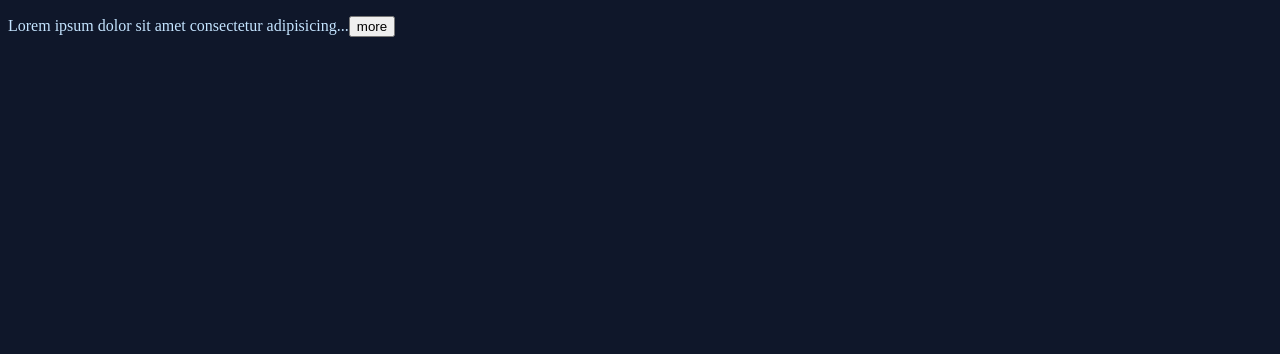
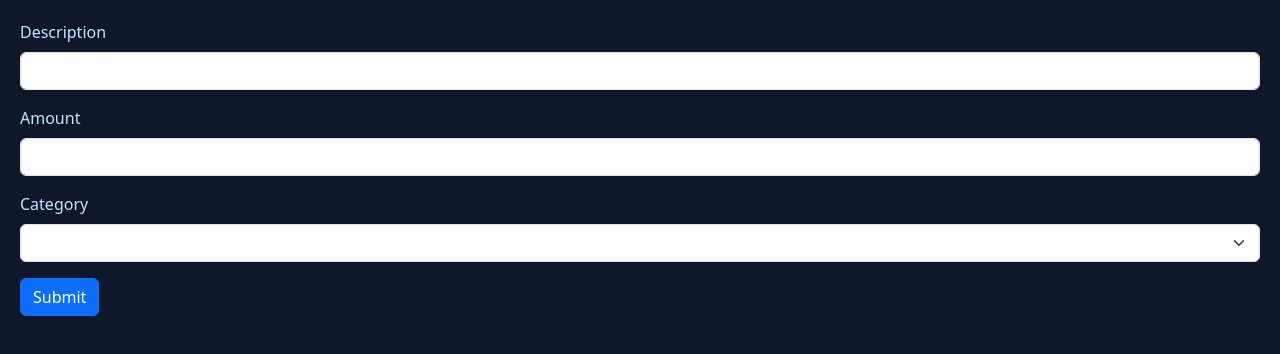
Before and after one commit to level1cr3/learnReact, a React (Vite) app: page / in a window 1280 px wide. Shown: the top 354 px of the page. Built offline with nearby package versions, Linux system fonts and the light colour scheme.

Commit message:
Expense tracker: my solution

```diff
--- a/package.json
+++ b/package.json
@@ -9,12 +9,15 @@
     "preview": "vite preview"
   },
   "dependencies": {
+    "@hookform/resolvers": "^3.3.4",
     "bootstrap": "^5.3.2",
     "immer": "^9.0.19",
     "react": "^18.2.0",
     "react-dom": "^18.2.0",
+    "react-hook-form": "^7.49.3",
     "react-icons": "^4.7.1",
-    "styled-components": "^6.1.1"
+    "styled-components": "^6.1.1",
+    "zod": "^3.22.4"
   },
   "devDependencies": {
     "@types/react": "^18.0.27",
--- a/src/App.tsx
+++ b/src/App.tsx
@@ -1,30 +1,40 @@
-import ExpandableText from "./components/ExpandableText";
+import Form from "./components/ExpenseTracker/Form";
+import Table from "./components/ExpenseTracker/Table";
+import { useState } from "react";
+
+type ProductInfo = {
+  description: string;
+  amount: number;
+  category: string;
+};
 
 function App() {
+  const defaultValue: ProductInfo[] = [];
+  const [expense, setExpense] = useState(defaultValue);
+
+  const categories = ["Groceries", "Utilities", "Entertainment"];
+
+  const handleAddToExpense = (data: ProductInfo) => {
+    setExpense([...expense, data]);
+  };
+
+  const handleExpenseDelete = (index: number) => {
+    setExpense(expense.filter((item, i) => i !== index));
+  };
+
   return (
-    <ExpandableText maxChar={50}>
-      Lorem ipsum dolor sit amet consectetur adipisicing elit. Eum
-      exercitationem ducimus, commodi quibusdam adipisci modi? Alias in, dolore
-      ratione quo est sint, distinctio recusandae explicabo consequuntur vitae
-      ex voluptate. Omnis voluptate fuga reiciendis facilis nihil veritatis
-      doloremque minus hic nulla corrupti? Magnam neque pariatur iusto ut natus
-      iure, quo vero id? Delectus officia saepe sit impedit porro beatae
-      exercitationem nisi dolorem dignissimos atque rerum excepturi alias
-      voluptas pariatur magnam ex voluptatibus explicabo, culpa iusto? Accusamus
-      veritatis illum eius magni, sed, magnam cupiditate dolorem, corrupti
-      dolores molestias voluptate quisquam dolorum? Hic aliquid quasi corrupti
-      voluptatem iure! Maxime dolores soluta, quisquam tempore eaque architecto
-      corrupti! Iure magni accusamus omnis impedit voluptas, quisquam adipisci
-      perspiciatis! Laborum quaerat odit corporis ullam accusantium quisquam ad
-      harum sed perspiciatis reprehenderit, assumenda odio nobis voluptate
-      sapiente. Eius, rem? Beatae, dicta doloribus ea hic eos nam, deserunt,
-      alias voluptatum adipisci placeat soluta iste? Possimus id saepe, dolorum,
-      ea nisi ipsam nobis libero consequatur voluptate corporis voluptatem ullam
-      ducimus in eos iusto. Omnis saepe facilis ullam quae! Voluptatum, ea, quia
-      sed veritatis odit minus quod aspernatur voluptates ut numquam tenetur
-      distinctio sint officia et. Aliquam accusamus non et quis sequi possimus
-      ad fugiat voluptate quod. Nesciunt illo incidunt qui!
-    </ExpandableText>
+    <>
+      <Form
+        categoryDropdownData={categories}
+        addToExpense={handleAddToExpense}
+      />
+      <div className="my-5"></div>
+      <Table
+        onDelete={handleExpenseDelete}
+        filter={categories}
+        data={expense}
+      />
+    </>
   );
 }
 
--- /dev/null
+++ b/src/components/ExpenseTracker/Form.tsx
@@ -0,0 +1,90 @@
+import { FieldValues, useForm } from "react-hook-form";
+import { z } from "zod";
+import { zodResolver } from "@hookform/resolvers/zod";
+
+const schema = z.object({
+  description: z
+    .string()
+    .min(3, { message: "Description should be at least 3 characters." }),
+  amount: z.number({ invalid_type_error: "Amount field is required." }).min(1),
+  category: z.string().min(1, { message: "Category is required." }),
+});
+
+type FormData = z.infer<typeof schema>;
+
+type ProductInfo = {
+  description: string;
+  amount: number;
+  category: string;
+};
+
+type Props = {
+  categoryDropdownData: string[];
+  addToExpense: (productInfo: ProductInfo) => void;
+};
+
+const Form = ({ categoryDropdownData, addToExpense }: Props) => {
+  const {
+    register,
+    handleSubmit,
+    formState: { errors },
+    reset,
+  } = useForm<FormData>({ resolver: zodResolver(schema) });
+
+  const onSubmit = (data: FieldValues) => {
+    addToExpense(data as ProductInfo);
+    reset();
+  };
+
+  return (
+    <form onSubmit={handleSubmit(onSubmit)}>
+      <div className="mb-3">
+        <label htmlFor="" className="form-label">
+          Description
+        </label>
+        <input
+          {...register("description")}
+          type="text"
+          className="form-control"
+        />
+        {errors.description && (
+          <p className="text-danger">{errors.description.message}</p>
+        )}
+      </div>
+      <div className="mb-3">
+        <label htmlFor="" className="form-label">
+          Amount
+        </label>
+        <input
+          {...register("amount", { valueAsNumber: true })}
+          type="number"
+          className="form-control"
+        />
+        {errors.amount && (
+          <p className="text-danger">{errors.amount.message}</p>
+        )}
+      </div>
+      <div className="mb-3">
+        <label htmlFor="" className="form-label">
+          Category
+        </label>
+        <select {...register("category")} id="" className="form-select">
+          <option value=""></option>
+          {categoryDropdownData.map((item) => (
+            <option value={item} key={item}>
+              {item}
+            </option>
+          ))}
+        </select>
+        {errors.category && (
+          <p className="text-danger">{errors.category.message}</p>
+        )}
+      </div>
+      <button type="submit" className="btn btn-primary">
+        Submit
+      </button>
+    </form>
+  );
+};
+
+export default Form;
--- /dev/null
+++ b/src/components/ExpenseTracker/Table.tsx
@@ -0,0 +1,110 @@
+import { useState } from "react";
+
+type ProductInfo = {
+  description: string;
+  amount: number;
+  category: string;
+};
+
+type Props = {
+  filter: string[];
+  data: ProductInfo[];
+  onDelete: (index: number) => void;
+};
+
+const Table = ({ data, filter, onDelete }: Props) => {
+  const [selectedFilter, setSelectedFilter] = useState("");
+
+  return (
+    <>
+      {data.length > 0 && (
+        <>
+          <div className="mb-3">
+            <label htmlFor="categoryFilter" className="form-label">
+              Filter by category
+            </label>
+            <select
+              id="categoryFilter"
+              className="form-select"
+              onChange={(e) => setSelectedFilter(e.target.value)}
+            >
+              <option value="">All</option>
+              {filter.map((item) => (
+                <option value={item} key={item}>
+                  {item}
+                </option>
+              ))}
+            </select>
+          </div>
+          <table className="table">
+            <thead>
+              <tr>
+                <th scope="col">Description</th>
+                <th scope="col">Amount</th>
+                <th scope="col">Category</th>
+                <th scope="col">Action</th>
+              </tr>
+            </thead>
+            <tbody className="table-group-divider">
+              {data.map((item, index) => {
+                if (selectedFilter === "") {
+                  return (
+                    <tr key={index}>
+                      <td>{item.description}</td>
+                      <td>{item.amount}</td>
+                      <td>{item.category}</td>
+                      <td>
+                        <button
+                          onClick={() => onDelete(index)}
+                          className="btn btn-outline-danger"
+                        >
+                          Delete
+                        </button>
+                      </td>
+                    </tr>
+                  );
+                }
+
+                return (
+                  <tr key={index}>
+                    {selectedFilter === item.category && (
+                      <>
+                        <td>{item.description}</td>
+                        <td>{item.amount}</td>
+                        <td>{item.category}</td>
+                        <td>
+                          <button
+                            onClick={() => onDelete(index)}
+                            className="btn btn-outline-danger"
+                          >
+                            Delete
+                          </button>
+                        </td>
+                      </>
+                    )}
+                  </tr>
+                );
+              })}
+            </tbody>
+            <tfoot className="table-group-divider">
+              <tr>
+                <td scope="row">Total</td>
+                <td colSpan={3}>
+                  {selectedFilter === ""
+                    ? data.reduce((prev, current) => prev + current.amount, 0)
+                    : data.reduce((prev, current) => {
+                        return selectedFilter === current.category
+                          ? prev + current.amount
+                          : prev;
+                      }, 0)}
+                </td>
+              </tr>
+            </tfoot>
+          </table>
+        </>
+      )}
+    </>
+  );
+};
+
+export default Table;
--- /dev/null
+++ b/src/index.css
@@ -0,0 +1,3 @@
+body {
+  padding: 20px;
+}
--- a/src/main.tsx
+++ b/src/main.tsx
@@ -1,6 +1,8 @@
 import React from "react";
 import ReactDOM from "react-dom/client";
 import App from "./App";
+import "bootstrap/dist/css/bootstrap.min.css";
+import "./index.css";
 
 ReactDOM.createRoot(document.getElementById("root") as HTMLElement).render(
   <React.StrictMode>
```
Also changed, not shown: 1 other file (tests, documents, lock files or other folders).
